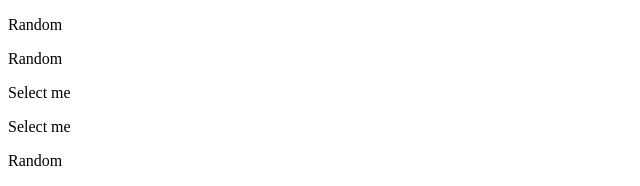
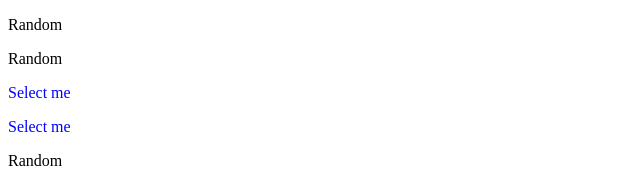
Before and after one commit to ayush18091998/DEV_SITE, a plain HTML site: page module-1/css_selector_questions/q10.html in a window 1280 px wide. Shown: the top 186 px of the page, without its empty margins (0-640 px from the left). Drawn offline with Linux system fonts and the light colour scheme.

Commit message:
content edited

```diff
--- a/module-1/css_selector_questions/q10.html
+++ b/module-1/css_selector_questions/q10.html
@@ -6,7 +6,7 @@
     <meta name="viewport" content="width=device-width, initial-scale=1.0" />
     <title>Document</title>
     <style>
-        the-one>.c1.c2{
+        #the-one>.c1.c2{
             color: blue;
         }
     </style>
```
Also changed, not shown: module-1/css_selector_questions/q4.html (+1 -1 lines).
